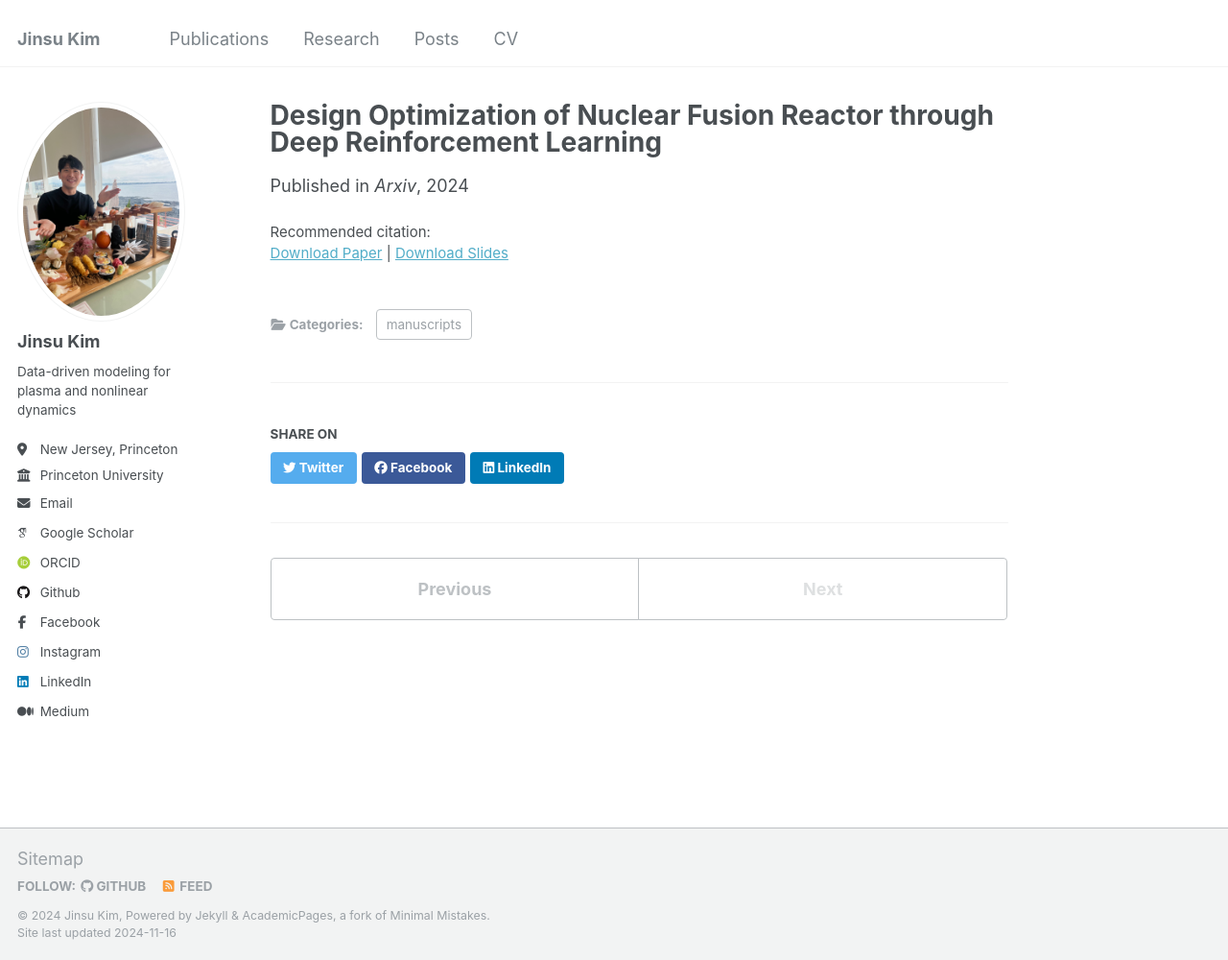
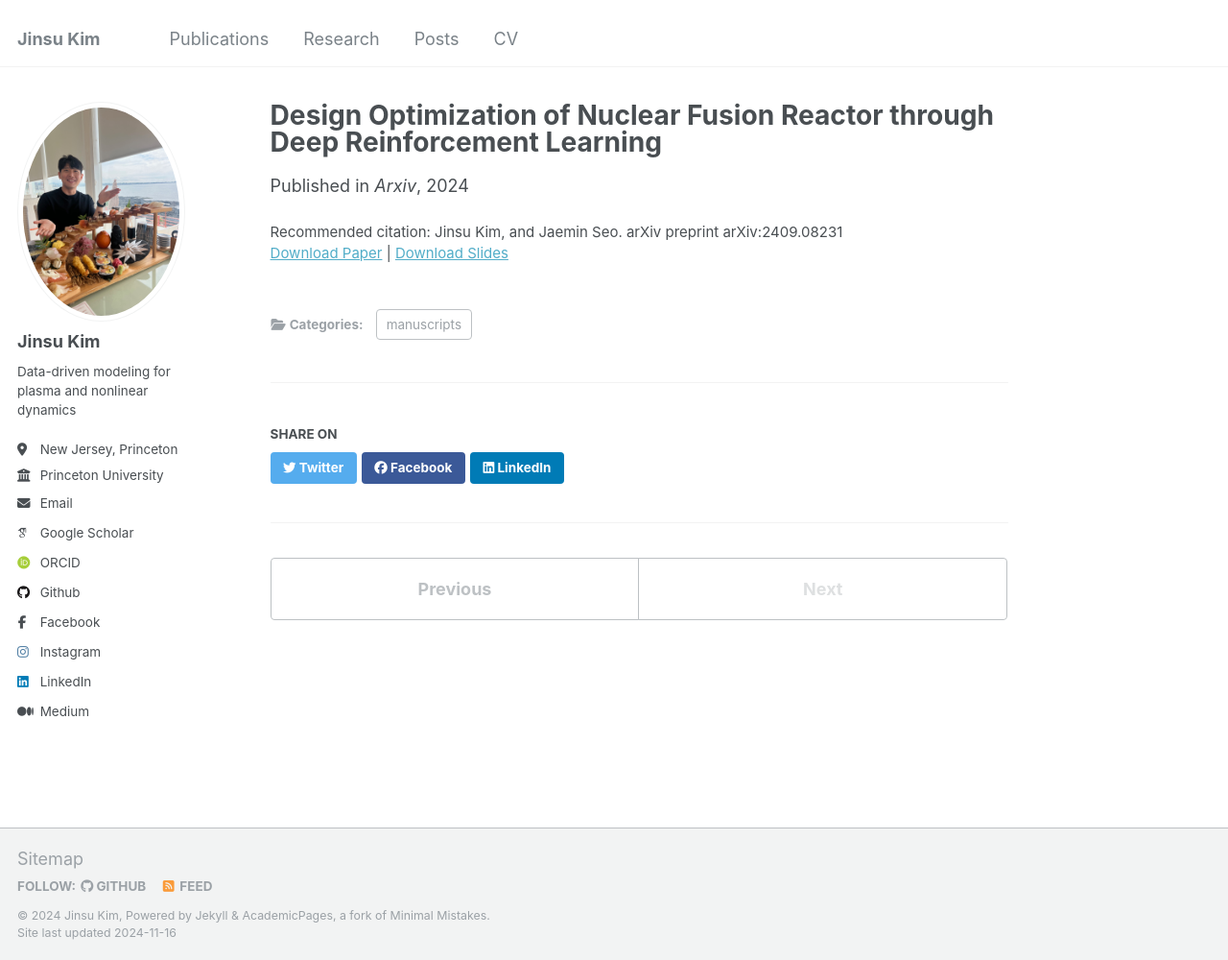
Before and after one commit to ZINZINBIN/zinzinbin.github.io, a Jekyll site: the page built from _publications/2024-09-14-Design-Optimization.md, in a window 1280 px wide and 1000 px high. Shown: the whole window at 96% size. Built offline with Jekyll 4.4.1, drawn with Linux system fonts in a browser that asks for light colours; some web fonts are replaced.

Commit message:
update slideurl for publication

```diff
--- a/_publications/2024-09-14-Design-Optimization.md
+++ b/_publications/2024-09-14-Design-Optimization.md
@@ -6,7 +6,7 @@
 excerpt: ''
 date: 2024-09-14
 venue: 'Arxiv'
-slidesurl: ''
+slidesurl: '../files/Reactor-Design-Optimization.pdf'
 paperurl: 'https://arxiv.org/abs/2409.08231'
-citation: ''
+citation: 'Jinsu Kim, and Jaemin Seo. arXiv preprint arXiv:2409.08231'
 ---
```
Also changed, not shown: _publications/2024-03-01-Disruption-Prediction.md (+1 -1 lines), _publications/2024-05-01-Bayesian-Disruption.md (+1 -1 lines), 1 other file.
